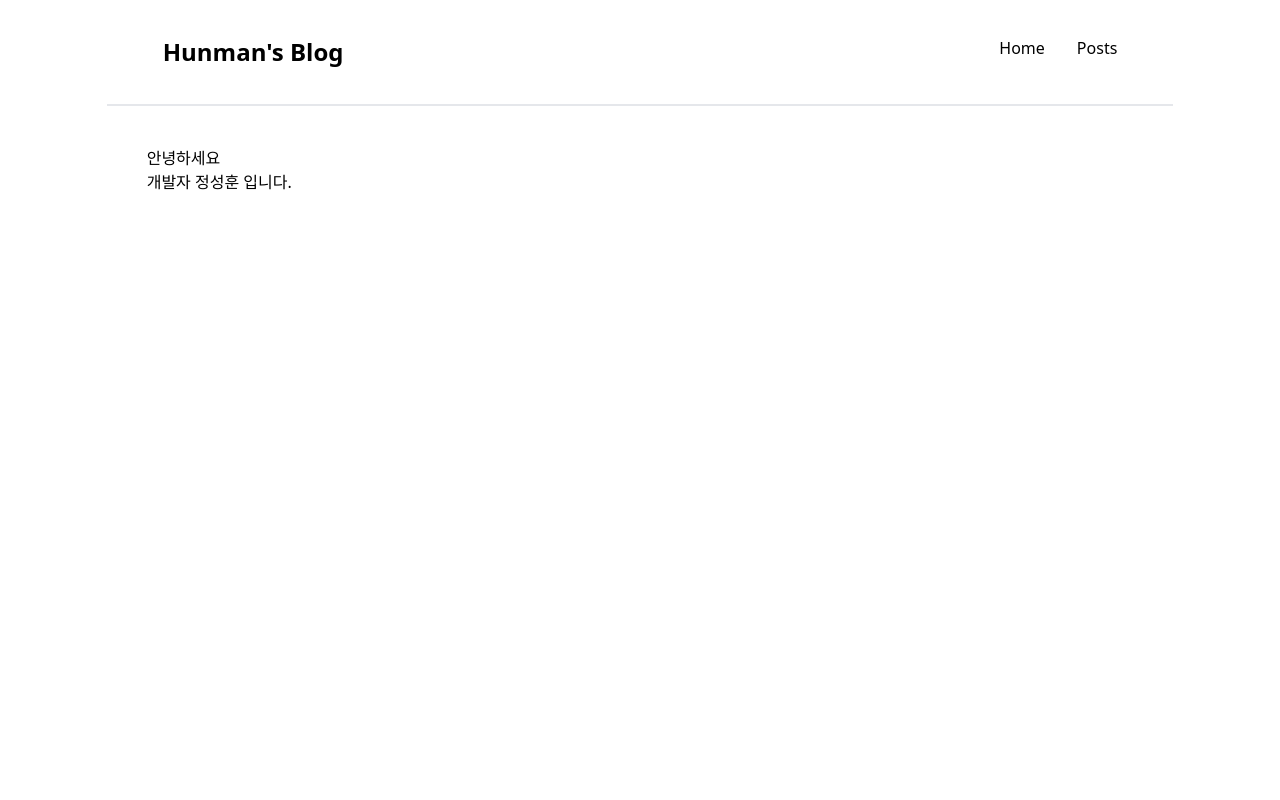
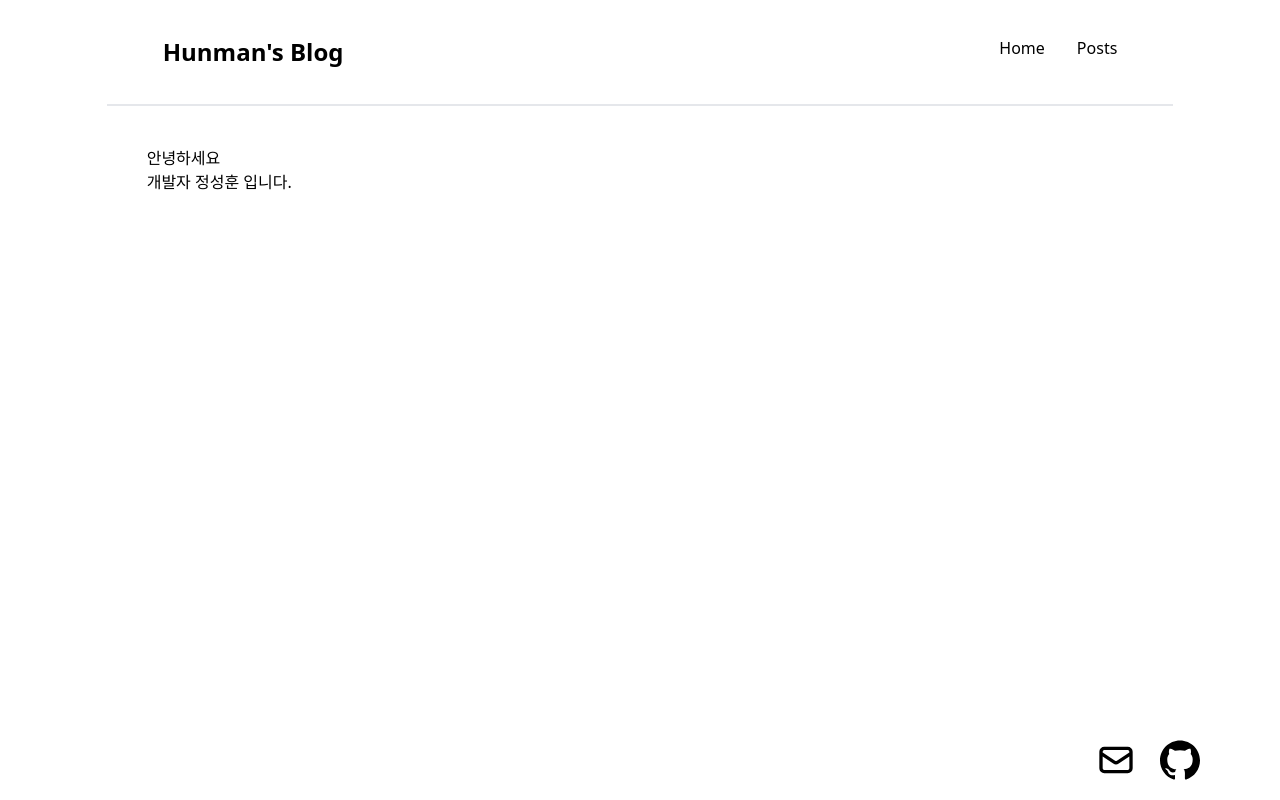
Before and after one commit to hunman89/hunman89-blog, a Gatsby site: page / in a window 1280 px wide. Built offline with nearby package versions, Linux system fonts and the light colour scheme; Gatsby itself is replaced by a stand-in of ours.

Commit message:
add. mail, github icon

```diff
--- a/src/components/layout.js
+++ b/src/components/layout.js
@@ -1,8 +1,13 @@
 import * as React from "react";
 
 import { Link, useStaticQuery, graphql } from "gatsby";
+import mail from "../icons/mail.svg";
+import github from "../icons/github.svg";
 
 const Layout = ({ pageTitle, children }) => {
+  const onMailClick = () => {
+    alert("메일 주소는 hunman89@gmail.com 입니다");
+  };
   const data = useStaticQuery(graphql`
     query {
       site {
@@ -14,7 +19,7 @@ const Layout = ({ pageTitle, children }) => {
   `);
 
   return (
-    <div>
+    <div className="static">
       <title>
         {pageTitle} | {data.site.siteMetadata.title}
       </title>
@@ -40,6 +45,16 @@ const Layout = ({ pageTitle, children }) => {
       <div className="w-10/12 m-auto">
         <main className="p-10 w-2/3">{children}</main>
       </div>
+      <div className=" fixed bottom-5 right-20 flex">
+        <img
+          className=" w-10 h-10 mr-6 hover:cursor-pointer"
+          src={mail}
+          onClick={onMailClick}
+        />
+        <Link className="w-10 h-10" to="https://github.com/hunman89">
+          <img src={github} />
+        </Link>
+      </div>
     </div>
   );
 };
```
Also changed, not shown: src/icons/github.svg (added), src/icons/mail.svg (added).
